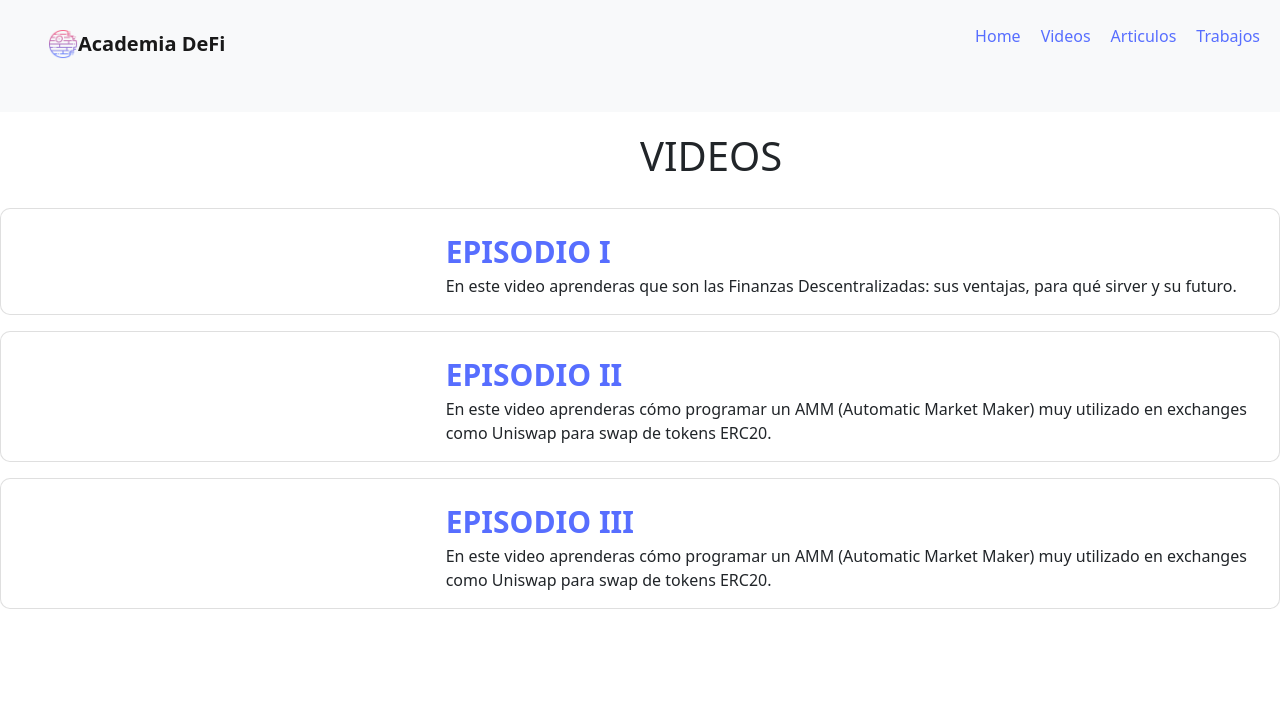
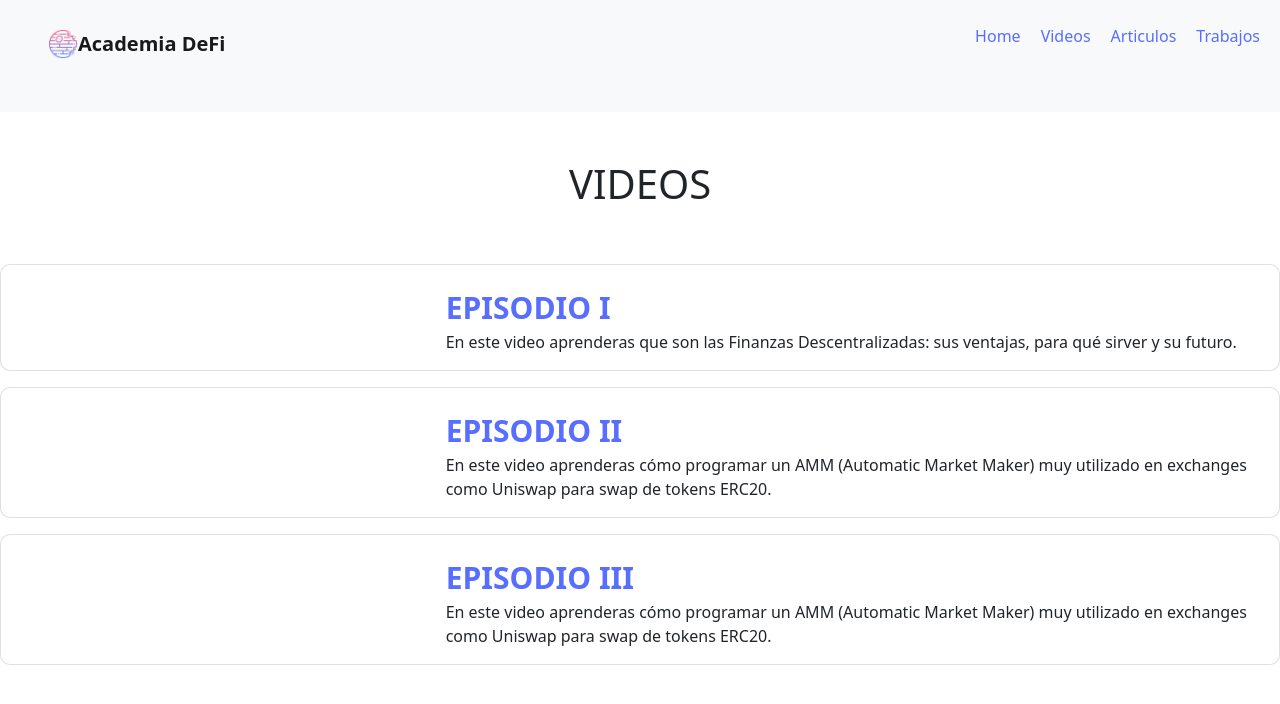
Before and after one commit to Obalfour/Academia-DeFi, a React (Vite) app: page /videos in a window 1280 px wide. Shown: the top 704 px of the page. Built offline with nearby package versions, Linux system fonts and the light colour scheme.

Commit message:
titulos centrados

```diff
--- a/src/components/Articulos.jsx
+++ b/src/components/Articulos.jsx
@@ -3,7 +3,7 @@ import ArticuloSquare from './ArticuloSquare';
 export default function Articulos() {
     return (
         <div>
-            <h1 className="position-absolute end-50 start-50 translate-middle pb-2">ARTICULOS</h1>
+            <div className="d-flex justify-content-center"><h1>ARTÍCULOS</h1></div>
             <div className="pt-5">
                 <ArticuloSquare
                     image='https://images.cointelegraph.com/images/1200_aHR0cHM6Ly9zMy5ldS1jZW50cmFsLTEuYW1hem9uYXdzLmNvbS9zMy5jb2ludGVsZWdyYXBoLmNvbS91cGxvYWRzLzIwMjAtMDkvMjY1MDg5ZDgtNzEwYi00MGZmLWE0NTYtMDBkODVkOGVhMjViLmpwZw==.jpg'
--- a/src/components/Videos.jsx
+++ b/src/components/Videos.jsx
@@ -3,7 +3,7 @@ import VideoSquare from "./VideoSquare";
 export default function Videos() {
     return (
         <div>
-            <h1 className="position-absolute end-50 start-50 translate-middle pb-2">VIDEOS</h1>
+            <div className="d-flex justify-content-center"><h1>VIDEOS</h1></div>
             <div className="pt-5">
                 <VideoSquare
                     videoId="fYGutx4W7Ys"
```
